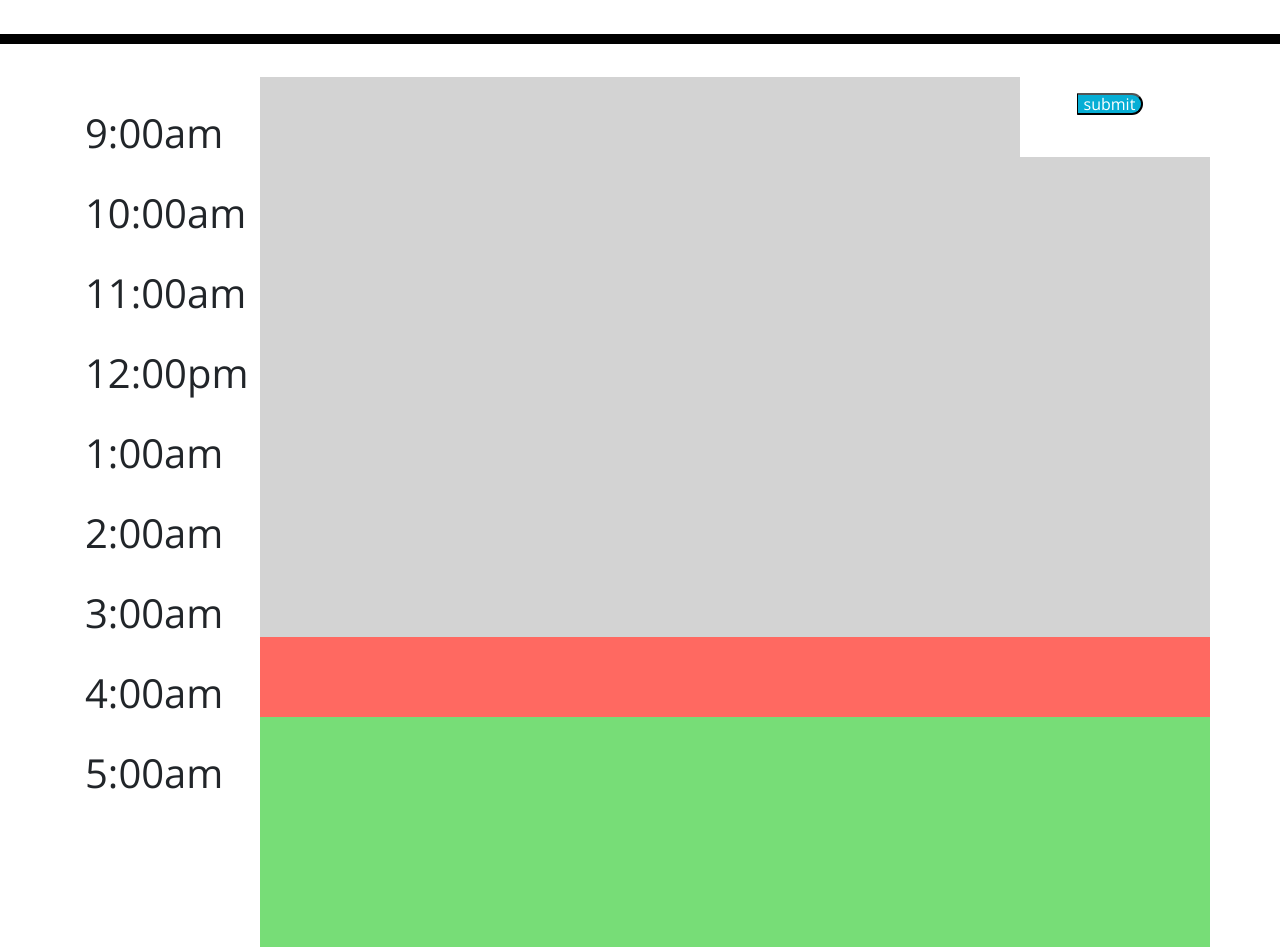
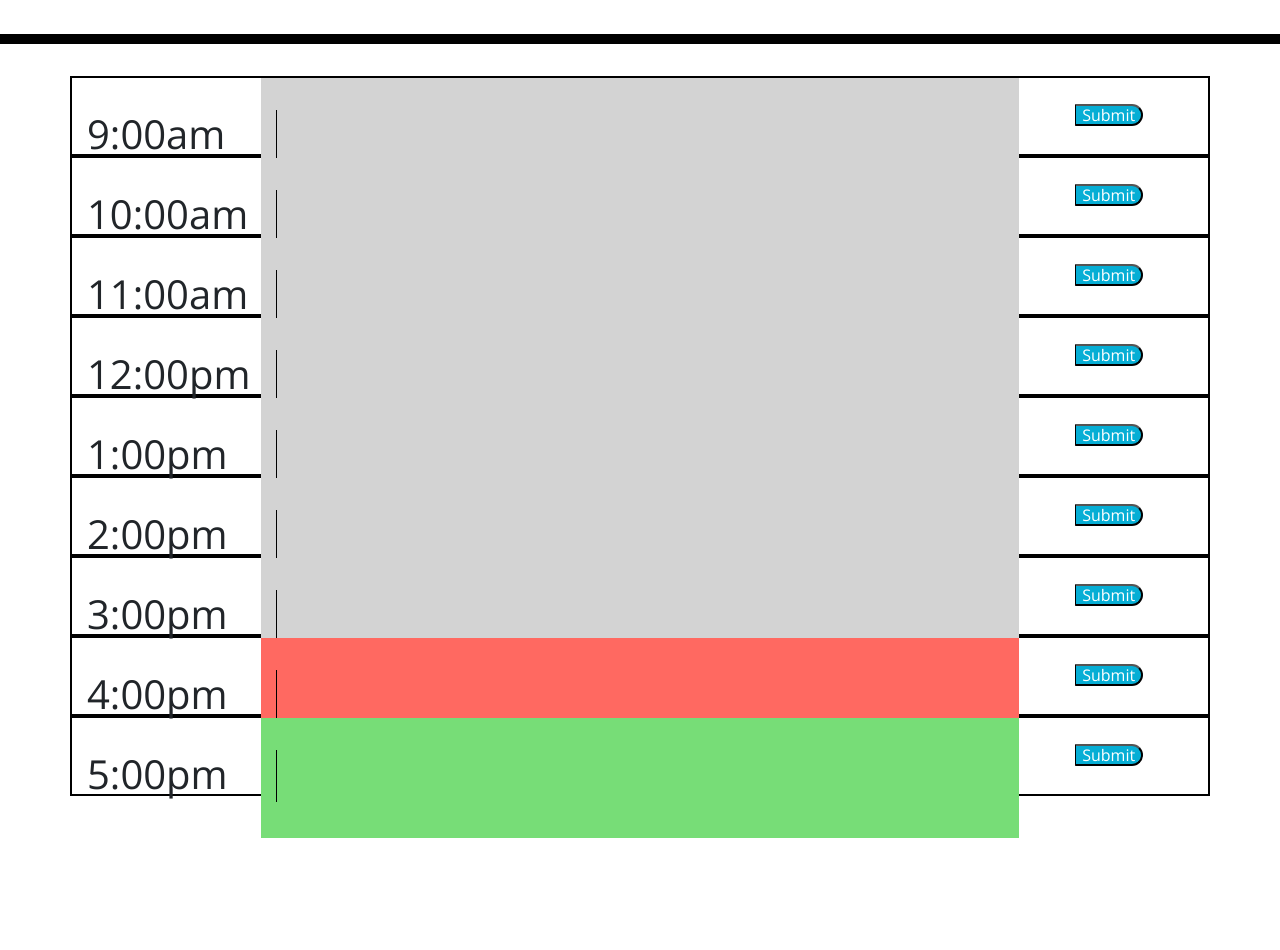
Before and after one commit to AdamAlibraheem000/Work-Day-Scheduler, a plain HTML site: page index.html in a window 1280 px wide. Shown: the part 260-1210 px from the top of the page. After the commit the page ends 1101 px from the top, so only its background shows below. Drawn offline with nearby package versions, Linux system fonts and the light colour scheme.

Commit message:
align html items

```diff
--- a/assets/css/style.css
+++ b/assets/css/style.css
@@ -9,8 +9,8 @@ textarea {
   border: none;
   resize: none;
   color: #000000;
-  /* border-left: 1px solid black;
-  padding: 10px; */
+  border-left: 1px solid black;
+  padding: 10px;
 }
 
 .jumbotron {
@@ -33,7 +33,7 @@ textarea {
 .row {
   white-space: pre-wrap;
   height: 80px;
-  border-top: 1px solid white;
+  border: 2px solid black;
 }
 
 .hour {
@@ -63,9 +63,14 @@ textarea {
   border-bottom-right-radius: 15px;
   background-color: #06aed5;
   color: white;
+  margin-top: 10px;
 }
 
 .saveBtn i:hover {
   font-size: 20px;
   transition: all 0.3s ease-in-out;
 }
+
+#btnDiv {
+  background-color: green;
+}
--- a/index.html
+++ b/index.html
@@ -35,92 +35,106 @@
           <h1>9:00am</h1>
         </div>
         <div id="9" class="col-8">
-          <ul class="ul-class">
-            <textarea class="yep" name="" id="0" cols="30" rows="10"></textarea>
-          </ul>
+          <textarea name="" id="0" row="4" cols="80"></textarea>
         </div>
         <div class="col-2">
-          <button data-id="0" class="saveBtn">submit</button>
+          <button data-id="0" class="saveBtn">Submit</button>
         </div>
       </div>
+      <!-- 10:00am -->
       <div class="row">
         <div class="col-2">
           <h1>10:00am</h1>
         </div>
-        <div id="10" class="col-10">
-          <!-- <ul id="10" class="ul-class"> -->
-          <textarea name="" id="1" cols="30" rows="10"></textarea>
-          <!-- </ul> -->
+        <div id="10" class="col-8">
+          <textarea name="" id="1" row="4" cols="80"></textarea>
+        </div>
+        <div class="col-2">
+          <button data-id="1" class="saveBtn">Submit</button>
         </div>
       </div>
+      <!-- 11:00am -->
       <div class="row">
         <div class="col-2">
           <h1>11:00am</h1>
         </div>
-        <div id="11" class="col-10">
-          <!-- <ul id="11" class="ul-class"> -->
-          <textarea name="" id="2" cols="30" rows="10"></textarea>
-          <!-- </ul> -->
+        <div id="11" class="col-8">
+          <textarea name="" id="2" row="4" cols="80"></textarea>
+        </div>
+        <div class="col-2">
+          <button data-id="2" class="saveBtn">Submit</button>
         </div>
       </div>
+      <!-- 12:00pm -->
       <div class="row">
         <div class="col-2">
           <h1>12:00pm</h1>
         </div>
-        <div id="12" class="col-10">
-          <!-- <ul id="12" class="ul-class"> -->
-          <textarea name="" id="3" cols="30" rows="10"></textarea>
-          <!-- </ul> -->
+        <div id="12" class="col-8">
+          <textarea name="" id="3" row="4" cols="80"></textarea>
+        </div>
+        <div class="col-2">
+          <button data-id="3" class="saveBtn">Submit</button>
         </div>
       </div>
+      <!-- 1:00pm -->
       <div class="row">
         <div class="col-2">
-          <h1>1:00am</h1>
+          <h1>1:00pm</h1>
         </div>
-        <div id="13" class="col-10">
-          <!-- <ul id="13" class="ul-class"> -->
-          <textarea name="" id="4" cols="30" rows="10"></textarea>
-          <!-- </ul> -->
+        <div id="13" class="col-8">
+          <textarea name="" id="4" row="4" cols="80"></textarea>
+        </div>
+        <div class="col-2">
+          <button data-id="4" class="saveBtn">Submit</button>
         </div>
       </div>
+      <!-- 2:00pm -->
       <div class="row">
         <div class="col-2">
-          <h1>2:00am</h1>
+          <h1>2:00pm</h1>
         </div>
-        <div id="14" class="col-10">
-          <!-- <ul id="14" class="ul-class"> -->
-          <textarea name="" id="5" cols="30" rows="10"></textarea>
-          <!-- </ul> -->
+        <div id="14" class="col-8">
+          <textarea name="" id="5" row="4" cols="80"></textarea>
+        </div>
+        <div class="col-2">
+          <button data-id="5" class="saveBtn">Submit</button>
         </div>
       </div>
+      <!-- 3:00pm -->
       <div class="row">
         <div class="col-2">
-          <h1>3:00am</h1>
+          <h1>3:00pm</h1>
         </div>
-        <div id="15" class="col-10">
-          <!-- <ul id="15" class="ul-class"> -->
-          <textarea name="" id="6" cols="30" rows="10"></textarea>
-          <!-- </ul> -->
+        <div id="15" class="col-8">
+          <textarea name="" id="6" row="4" cols="80"></textarea>
+        </div>
+        <div class="col-2">
+          <button data-id="6" class="saveBtn">Submit</button>
         </div>
       </div>
+      <!-- 4:00pm -->
       <div class="row">
         <div class="col-2">
-          <h1>4:00am</h1>
+          <h1>4:00pm</h1>
         </div>
-        <div id="16" class="col-10">
-          <!-- <ul id="16" class="ul-class"> -->
-          <textarea name="" id="7" cols="30" rows="10"></textarea>
-          <!-- </ul> -->
+        <div id="16" class="col-8">
+          <textarea name="" id="7" row="4" cols="80"></textarea>
+        </div>
+        <div class="col-2">
+          <button data-id="7" class="saveBtn">Submit</button>
         </div>
       </div>
+      <!-- 5:00pm -->
       <div class="row">
         <div class="col-2">
-          <h1>5:00am</h1>
+          <h1>5:00pm</h1>
         </div>
-        <div id="17" class="col-10">
-          <!-- <ul id="17" class="ul-class"> -->
-          <textarea name="" id="8" cols="30" rows="10"></textarea>
-          <!-- </ul> -->
+        <div id="17" class="col-8">
+          <textarea name="" id="8" row="4" cols="80"></textarea>
+        </div>
+        <div class="col-2">
+          <button data-id="8" class="saveBtn">Submit</button>
         </div>
       </div>
     </div>
```
